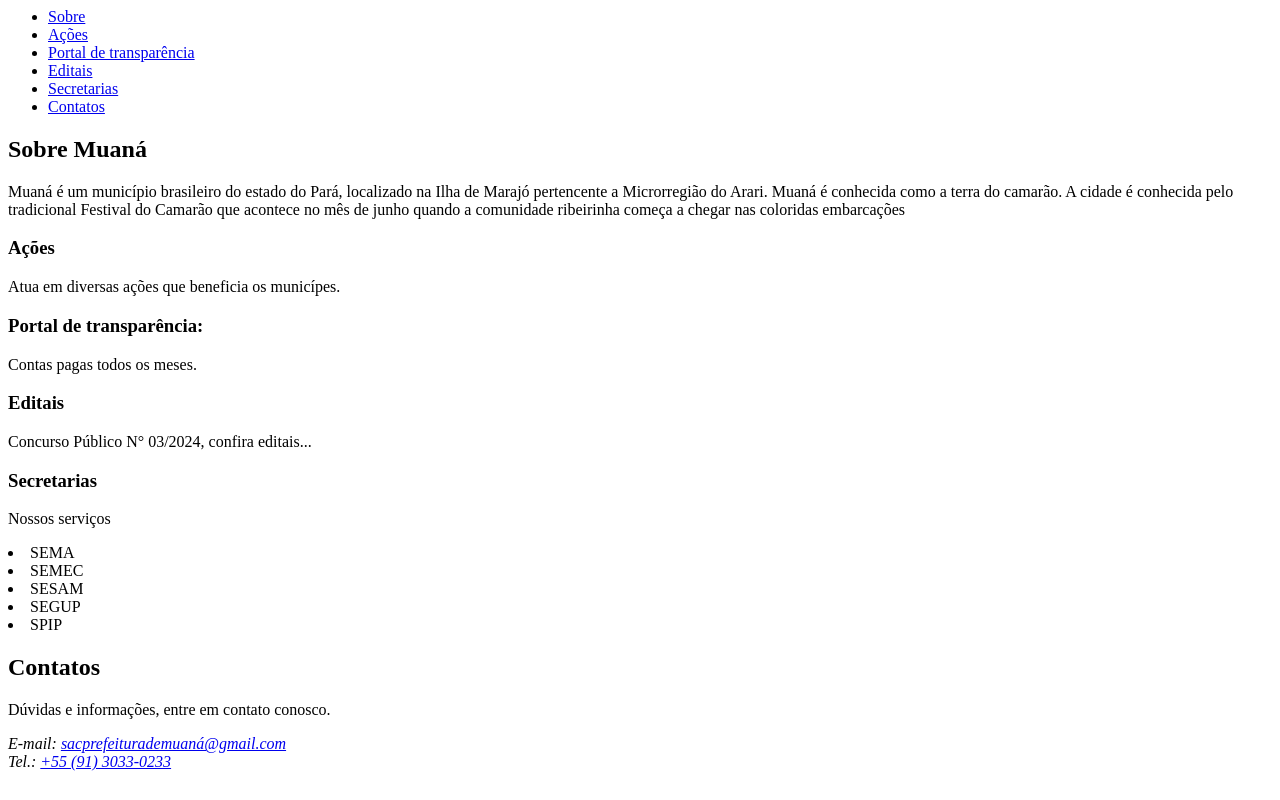
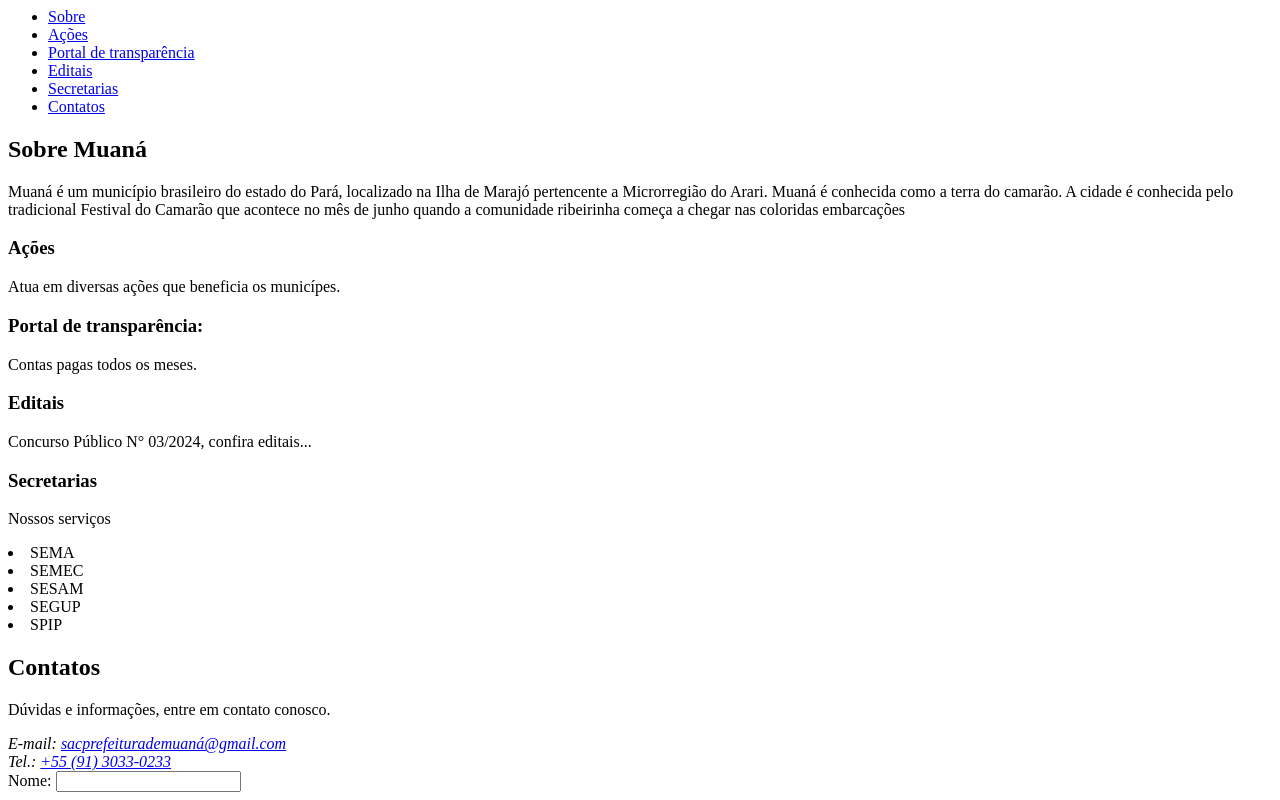
Before and after one commit to Mr-Barroso/Site, a plain HTML site: page index.html in a window 1280 px wide. Shown: the part 410-1210 px from the top of the page. Before the commit the page ends 1189 px from the top, so only its background shows below. Drawn offline with Linux system fonts and the light colour scheme.

Commit message:
New Version 0.5

```diff
--- a/index.html
+++ b/index.html
@@ -70,6 +70,9 @@
                 Tel.: <a href="+55 (91) 3033-0233">+55 (91) 3033-0233</a>
             </address>
         </section>
+        <form action=""></form>
+        <label for="Nome"> Nome: </label>
+        <input type="text" id="Nome" Name="Nome"> <br>
 
 </body>
 
```
